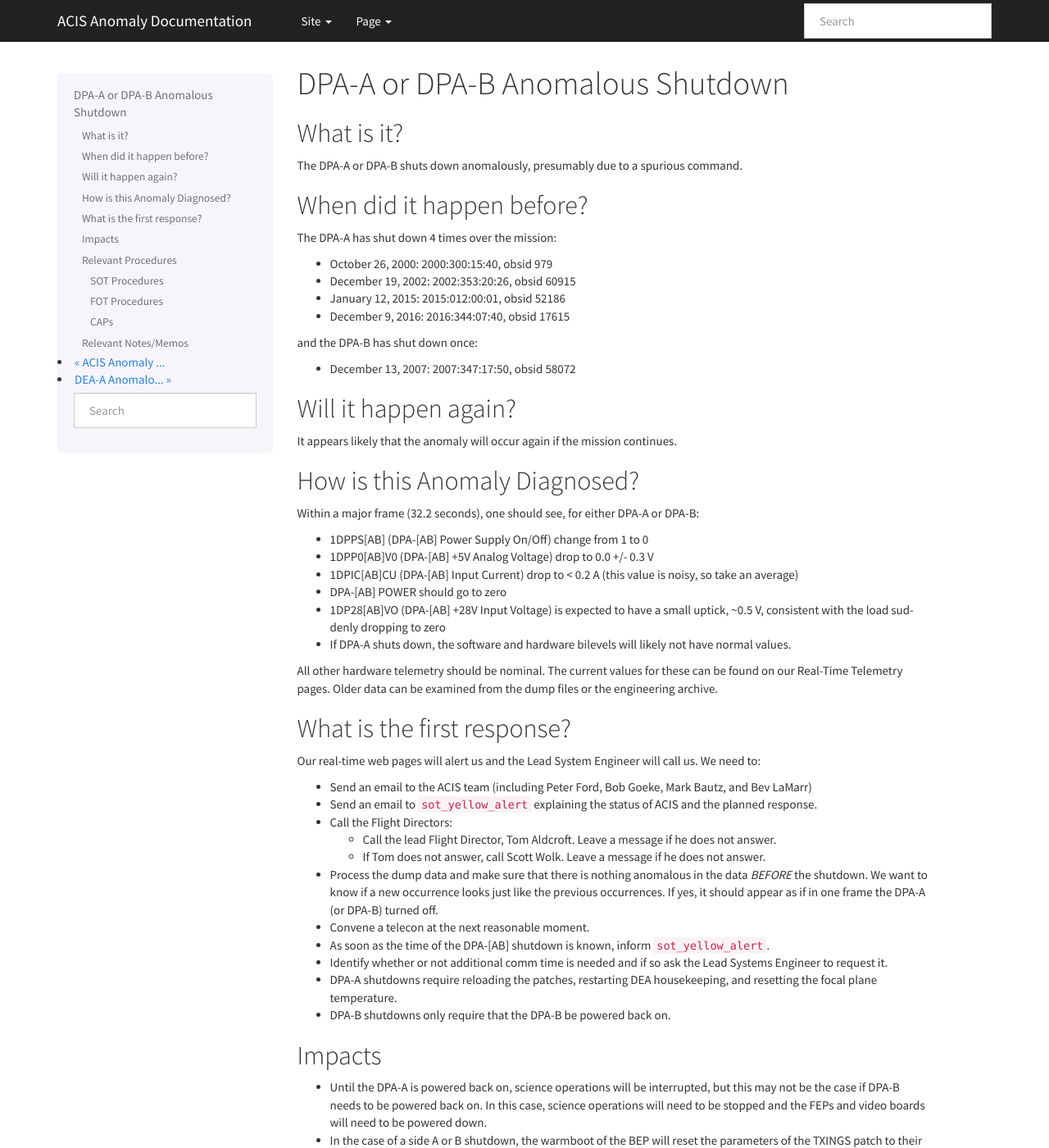
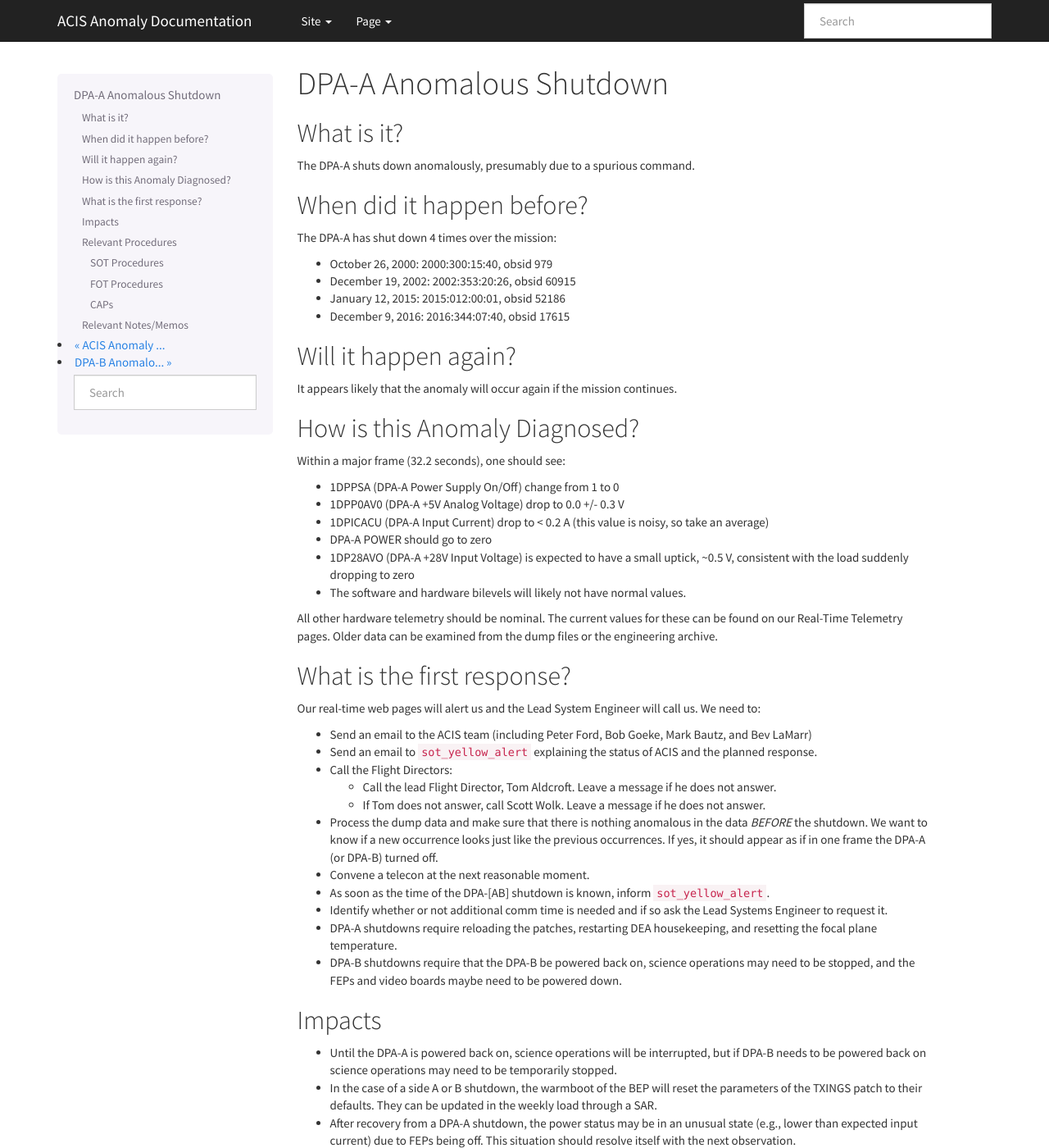
Before and after one commit to acisops/acis_anomaly_pages, a Sphinx documentation site: the page built from source/dpaa_shutdown.rst, in a window 1280 px wide and 1400 px high. Shown: the whole window at 82% size. Built offline with Sphinx 7.4.7, drawn with Linux system fonts in a browser that asks for light colours; some of the changed text lies outside the part shown.

Commit message:
Splitting DPA-A and DPA-B. Adding some more text, but this needs more work.

```diff
--- a/source/dpa_shutdown.rst
+++ b/source/dpaa_shutdown.rst
@@ -1,12 +1,12 @@
-.. _dpa-shutdown:
+.. _dpaa-shutdown:
 
-DPA-A or DPA-B Anomalous Shutdown
-=================================
+DPA-A Anomalous Shutdown
+========================
 
 What is it?
 -----------
 
-The DPA-A or DPA-B shuts down anomalously, presumably due to a spurious command.
+The DPA-A shuts down anomalously, presumably due to a spurious command.
 
 When did it happen before?
 --------------------------
@@ -18,10 +18,6 @@ The DPA-A has shut down 4 times over the mission:
 * January 12, 2015: 2015:012:00:01, obsid 52186
 * December 9, 2016: 2016:344:07:40, obsid 17615
 
-and the DPA-B has shut down once:
-
-* December 13, 2007: 2007:347:17:50, obsid 58072
-
 Will it happen again?
 ---------------------
 
@@ -30,15 +26,15 @@ It appears likely that the anomaly will occur again if the mission continues.
 How is this Anomaly Diagnosed?
 ------------------------------
 
-Within a major frame (32.2 seconds), one should see, for either DPA-A or DPA-B:
+Within a major frame (32.2 seconds), one should see:
 
-* 1DPPS[AB] (DPA-[AB] Power Supply On/Off) change from 1 to 0
-* 1DPP0[AB]V0 (DPA-[AB] +5V Analog Voltage) drop to 0.0 +/- 0.3 V
-* 1DPIC[AB]CU (DPA-[AB] Input Current) drop to < 0.2 A (this value is noisy, so take an average)
-* DPA-[AB] POWER should go to zero
-* 1DP28[AB]VO (DPA-[AB] +28V Input Voltage) is expected to have a small uptick, ~0.5 V, consistent with
+* 1DPPSA (DPA-A Power Supply On/Off) change from 1 to 0
+* 1DPP0AV0 (DPA-A +5V Analog Voltage) drop to 0.0 +/- 0.3 V
+* 1DPICACU (DPA-A Input Current) drop to < 0.2 A (this value is noisy, so take an average)
+* DPA-A POWER should go to zero
+* 1DP28AVO (DPA-A +28V Input Voltage) is expected to have a small uptick, ~0.5 V, consistent with
   the load suddenly dropping to zero
-* If DPA-A shuts down, the software and hardware bilevels will likely not have normal values.
+* The software and hardware bilevels will likely not have normal values.
 
 All other hardware telemetry should be nominal. The current values for these can be found
 on our Real-Time Telemetry pages.  Older data can be examined from the dump files or the
@@ -65,14 +61,14 @@ Our real-time web pages will alert us and the Lead System Engineer will call us.
   Engineer to request it.
 * DPA-A shutdowns require reloading the patches, restarting DEA housekeeping, and resetting
   the focal plane temperature.
-* DPA-B shutdowns only require that the DPA-B be powered back on.
+* DPA-B shutdowns require that the DPA-B be powered back on, science operations may need
+  to be stopped, and the FEPs and video boards maybe need to be powered down.
 
 Impacts
 -------
 
-* Until the DPA-A is powered back on, science operations will be interrupted, but this may not
-  be the case if DPA-B needs to be powered back on. In this case, science operations will need to
-  be stopped and the FEPs and video boards will need to be powered down.
+* Until the DPA-A is powered back on, science operations will be interrupted, but if DPA-B
+  needs to be powered back on science operations may need to be temporarily stopped.
 * In the case of a side A or B shutdown, the warmboot of the BEP will reset the parameters of the
   TXINGS patch to their defaults. They can be updated in the weekly load through a SAR.
 * After recovery from a DPA-A shutdown, the power status may be in an unusual state (e.g., lower
@@ -99,7 +92,6 @@ SOT Procedures
 ++++++++++++++
 
 * `Turn On DPA-A <http://cxc.cfa.harvard.edu/acis/cmd_seq/dpaa_on.pdf>`_
-* `Turn On DPA-B <http://cxc.cfa.harvard.edu/acis/cmd_seq/dpab_on.pdf>`_
 * `Flight Software Standard Patch F, Optional Patch G <http://cxc.cfa.harvard.edu/acis/cmd_seq/sw_stdfoptg.pdf>`_
 * `Set Focal Plane Temperature to -121 C <http://cxc.cfa.harvard.edu/acis/cmd_seq/setfp_m121.pdf>`_
 
@@ -116,7 +107,6 @@ CAPs
 
 * `CAP 1407 (DPA-A Poweroff Recovery) <https://occweb.cfa.harvard.edu/occweb/FOT/configuration/CAPs/1401-1500/CAP_1407_dpaa_poweroff_recovery/CAP_1407_dpaa_poweroff_recovery.pdf>`_
 * `CAP 1342 (DPA-A Poweroff Recovery) <https://occweb.cfa.harvard.edu/occweb/FOT/configuration/CAPs/1301_1400/CAP_1342_dpaa_poweroff_recovery/CAP_1342_dpaa_poweroff_recovery.pdf>`_
-* `CAP 1055 (Commanding to Turn On DPA Side B and Warm Boot BEP Side A) <https://occweb.cfa.harvard.edu/occweb/FOT/configuration/CAPs/1001_1100/CAP_1055_Turn_on_DPA_B/CAP_1055_CMDing_Turn_On_DPA_B_warmboot_BEP_A_sign.pdf>`_
 * `CAP 818 (DPA-A Side Recovery from Enabled/Powered Off State) <https://occweb.cfa.harvard.edu/occweb/FOT/configuration/CAPs/0801_0900/CAP_0818_DPA-A%20Power%20Off%20Recovery/CAP_818_2002_354_not_signed.pdf>`_
 
 Relevant Notes/Memos
--- a/source/index.rst
+++ b/source/index.rst
@@ -16,7 +16,8 @@ Contents:
 .. toctree::
    :maxdepth: 1
 
-   dpa_shutdown
+   dpaa_shutdown
+   dpab_shutdown
    dea_shutdown
    dea_seq_reset
    fep_reset
```
Also changed, not shown: other parts of source/dpaa_shutdown.rst (+0 -4 lines), source/dpab_shutdown.rst (added, +110 -0 lines).
